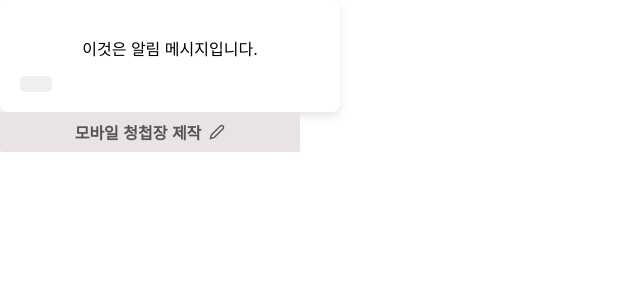
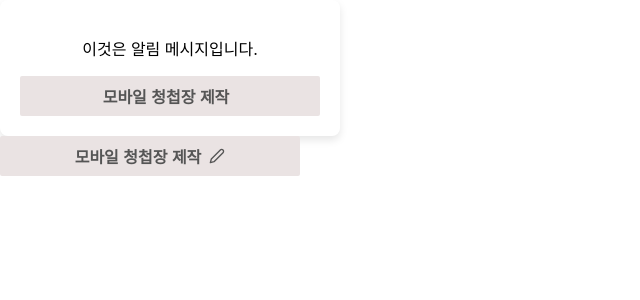
Before and after one commit to SCSA-team-1/Outvite, a React (Create React App) app in the folder dev/FE/outvite/: page / in a window 1280 px wide. Shown: the top 300 px of the page, without its empty margins (0-640 px from the left). Built offline with nearby package versions, Linux system fonts and the light colour scheme.

Commit message:
:bug:_CommonButton안보이는 에러 수정

```diff
--- a/dev/FE/outvite/src/components/common/CommonAlert/CommonAlert.js
+++ b/dev/FE/outvite/src/components/common/CommonAlert/CommonAlert.js
@@ -8,11 +8,11 @@ const CommonAlert = ({
   notiContent,
   buttonTitle,
   buttonFunction,
-  backgroundColor = "light-color",
-  buttonColor = "primary-color",
-  buttonTextColor = "light-color",
-  buttonWidth = "100px",
-  buttonHeight = "40px",
+  backgroundColor,
+  buttonColor,
+  buttonTextColor,
+  buttonWidth,
+  buttonHeight
 }) => {
   return (
     <div
@@ -21,12 +21,14 @@ const CommonAlert = ({
     >
       <p className="alert-content">{notiContent}</p>
       <CommonButton
-        title={buttonTitle}
-        onClick={buttonFunction}
-        color={buttonColor}
-        textColor={buttonTextColor}
-        width={buttonWidth}
-        height={buttonHeight}
+        buttonTitle="모바일 청첩장 제작"
+        buttonIcon={<div/>}
+        backgroundColor="#EAE3E3"
+        buttonTextColor="#555555"
+        buttonWidth="300px"
+        buttonHeight="40px"
+        buttonRadius="xs"
+        buttonFunction={buttonFunction}
       />
     </div>
   );
```
